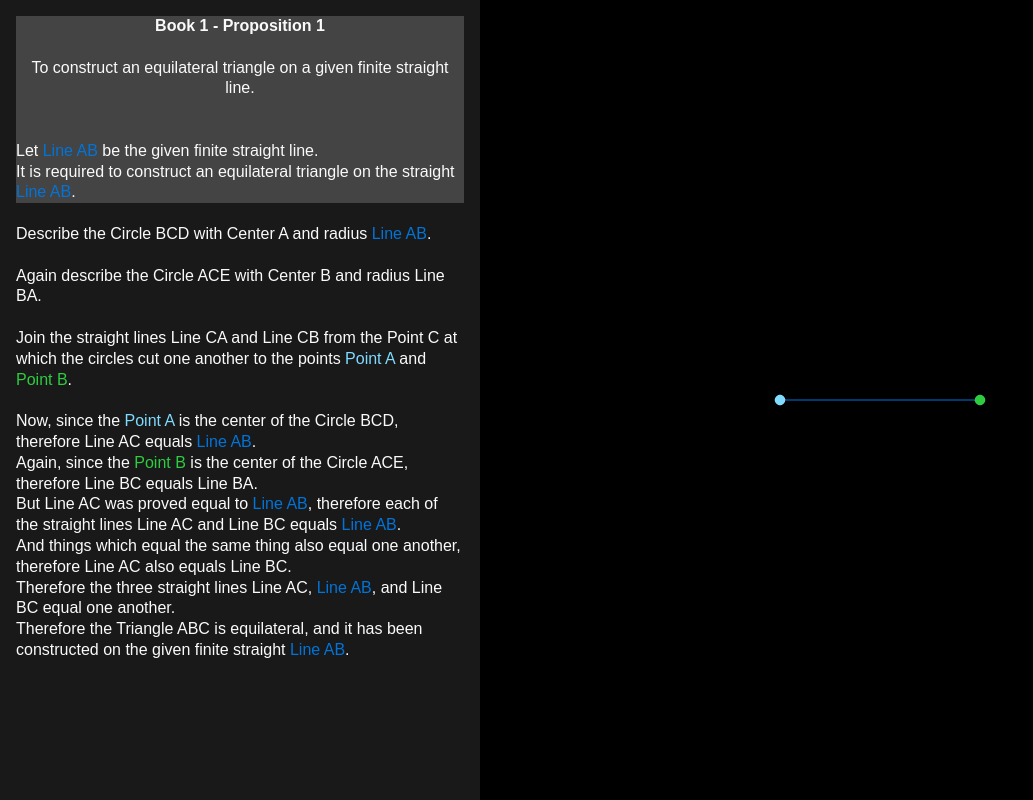
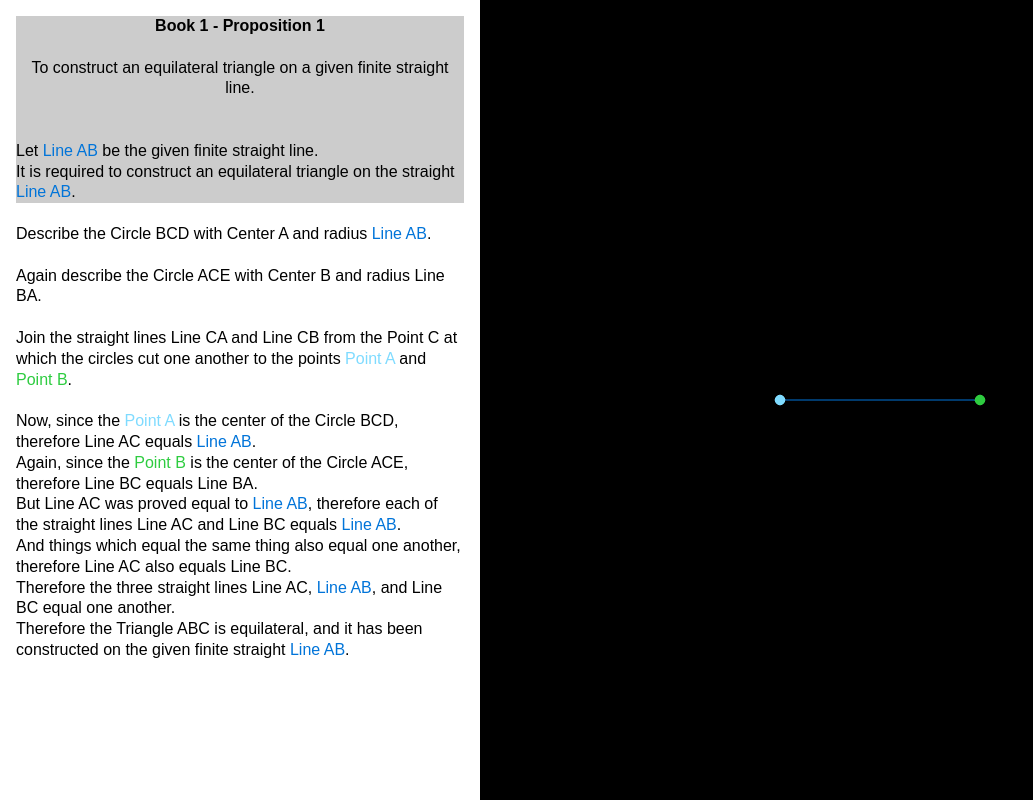
Before and after one commit to YouClid/youclid, a plain HTML site: page frontend/postulate1.html in a window 1280 px wide. Shown: the whole page, without its empty margins (0-1033 px from the left). Drawn offline with Linux system fonts and the light colour scheme.

Commit message:
Change background to white

```diff
--- a/frontend/default.css
+++ b/frontend/default.css
@@ -3,7 +3,7 @@ body {
     margin: 0;
     height: 100vh;
     display: flex;
-    background-color: rgb(25, 25, 25);
+    /*background-color: rgb(25, 25, 25);*/
 }
 
 #text {
@@ -14,7 +14,7 @@ body {
     padding: 1em;
     overflow-y: auto;
     font-family: sans-serif;
-    color: rgb(250, 250, 250);
+    /*color: rgb(250, 250, 250);*/
 
     line-height: 1.3em;
 
@@ -35,5 +35,5 @@ canvas {
 }
 
 .step_highlighted {
-    background-color: #444444;
+    background-color: #CCCCCC;
 }
```
